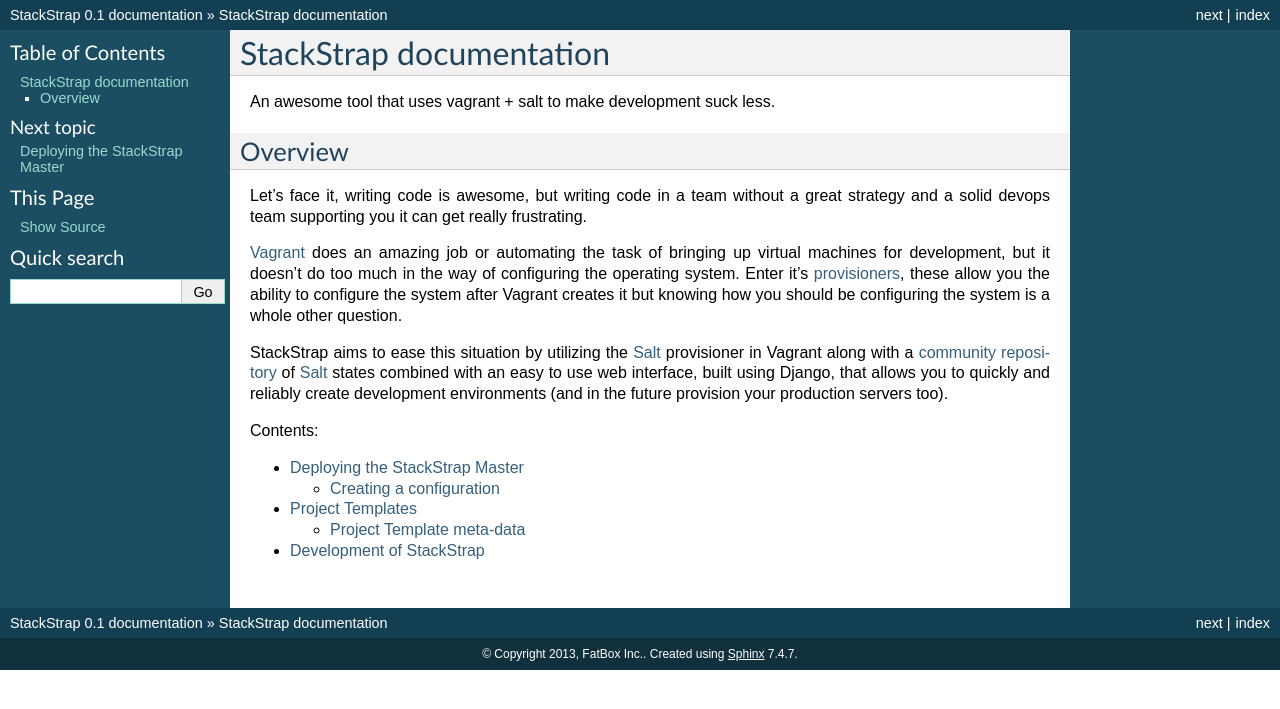
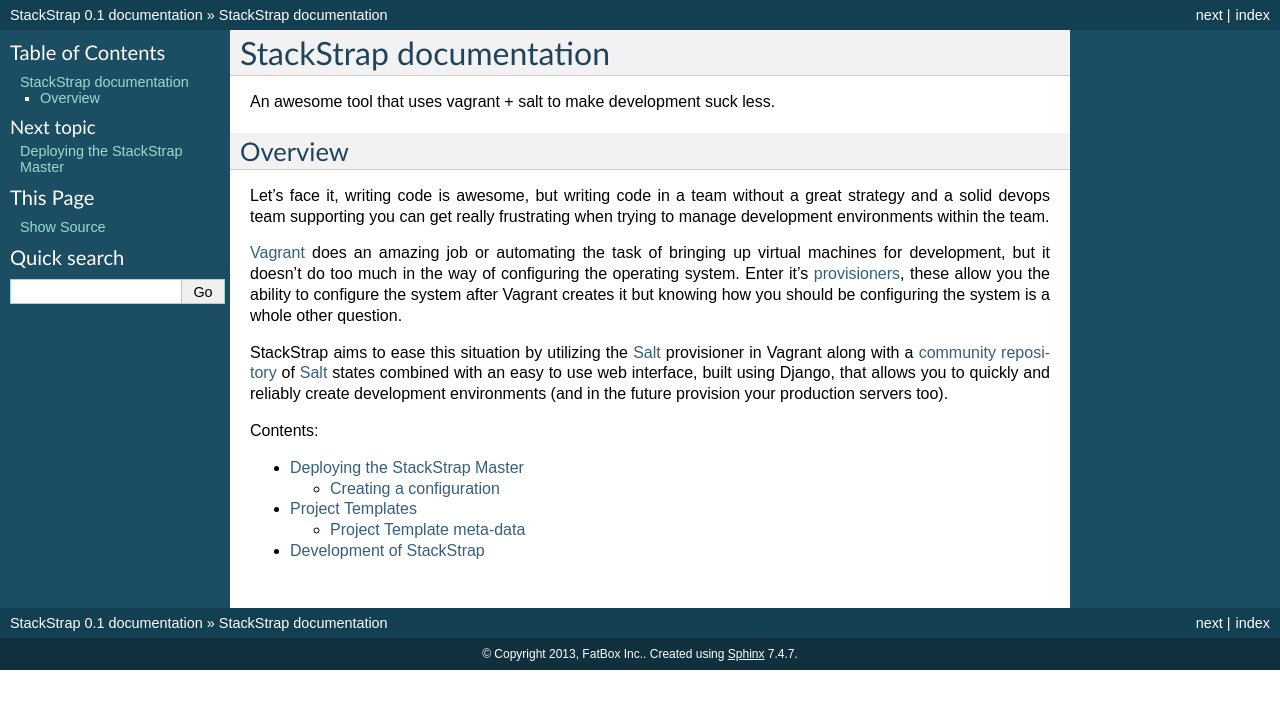
Before and after one commit to stackstrap/stackstrap, a Sphinx documentation site: the page built from docs/index.rst, in a window 1280 px wide. Shown: the top 709 px of the page. Built offline with Sphinx 7.4.7, drawn with Linux system fonts in a browser that asks for light colours.

Commit message:
Minor doc update

```diff
--- a/docs/index.rst
+++ b/docs/index.rst
@@ -7,8 +7,9 @@
 --------
 
 Let's face it, writing code is awesome, but writing code in a team without
-a great strategy and a solid devops team supporting you it can get really
-frustrating.
+a great strategy and a solid devops team supporting you can get really
+frustrating when trying to manage development environments within the
+team.
 
 Vagrant_ does an amazing job or automating the task of bringing up virtual
 machines for development, but it doesn't do too much in the way of configuring
```
